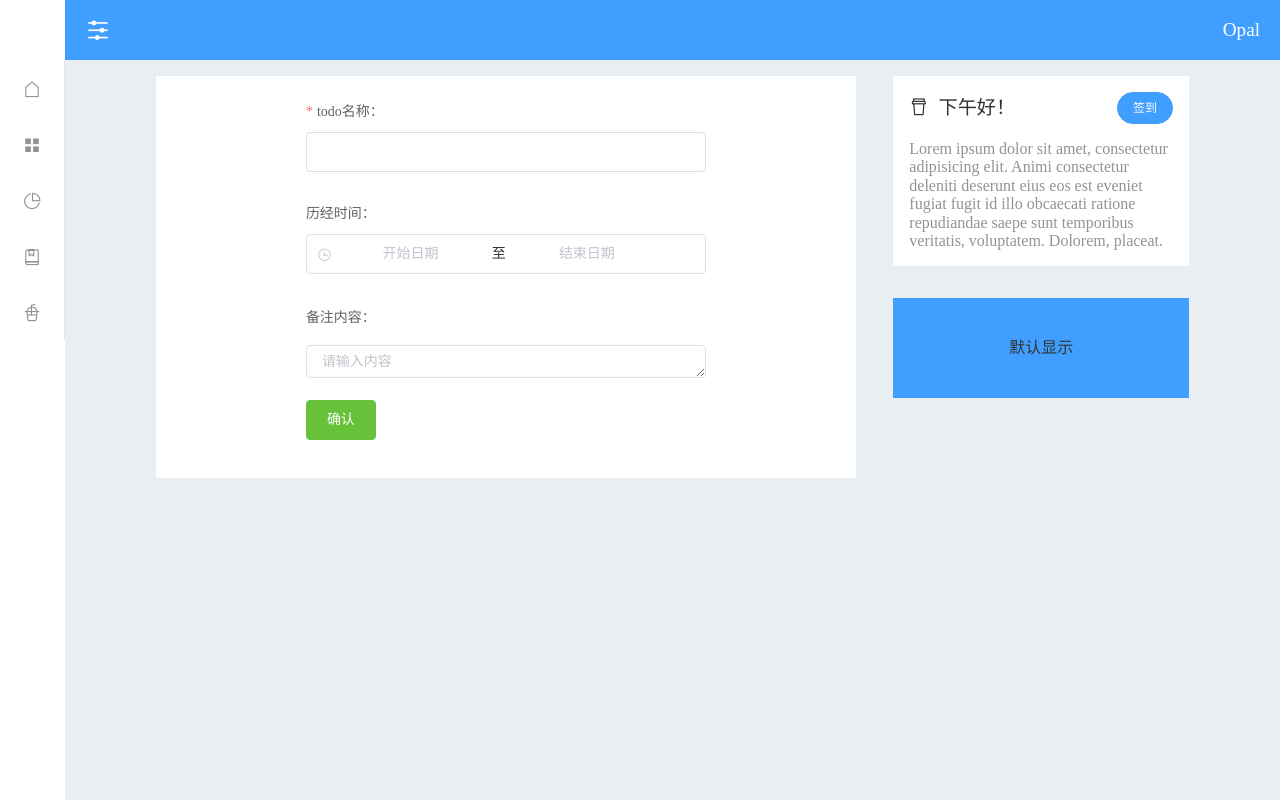
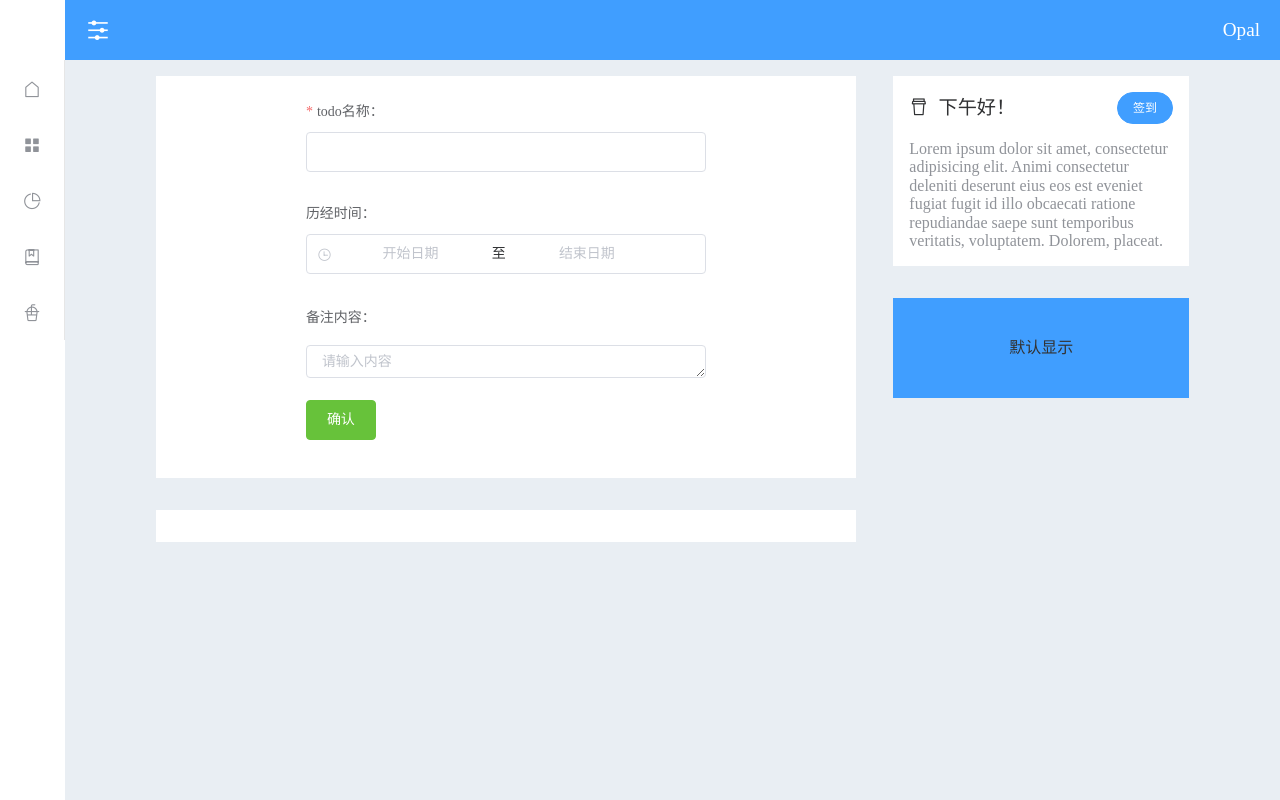
Before and after one commit to starNGC2237/opal, a Vue app: page /home in a window 1280 px wide. Built offline with nearby package versions, Linux system fonts and the light colour scheme.

Commit message:
change home

```diff
--- a/package.json
+++ b/package.json
@@ -12,6 +12,7 @@
     "dayjs": "^1.10.7",
     "echarts": "^5.2.2",
     "element-ui": "^2.15.6",
+    "lodash": "^4.17.21",
     "normalize.css": "^8.0.1",
     "vue": "^2.6.11",
     "vue-router": "^3.5.3",
--- a/src/pages/home/components/List/AddList.vue
+++ b/src/pages/home/components/List/AddList.vue
@@ -91,6 +91,7 @@ export default {
   display: flex;
   padding: 1rem;
   justify-content: center;
+    background-color: white;
 }
 
 .form {
--- /dev/null
+++ b/src/pages/home/components/List/SignInRecordList.vue
@@ -0,0 +1,26 @@
+<template>
+  <div class="sign_in_record_list">
+      <p v-for="item in signInRecords1" :key="item.time">签到时间：{{item.time}}</p>
+  </div>
+</template>
+
+<script>
+import _ from 'lodash'
+
+export default {
+    name: 'signInRecordList',
+    created() {
+        this.signInRecords1 = _.cloneDeep(this.$store.state.signInRecords.signInRecords)
+        this.signInRecords1.forEach((obj) => {
+            obj.time = this.$dayjs(obj.time).format('YYYY-MM-DD HH:mm:ss')
+        })
+    }
+}
+</script>
+
+<style scoped>
+.sign_in_record_list{
+    background-color: white;
+    padding:1rem;
+}
+</style>
--- a/src/pages/home/index.vue
+++ b/src/pages/home/index.vue
@@ -11,6 +11,7 @@
     <el-row class="container">
       <el-col :xs="21" :sm="21" :md="21" :lg="15" :xl="16" class="list">
         <AddList></AddList>
+        <SignInRecordList></SignInRecordList>
       </el-col>
       <el-col class="hidden-md-and-down sidebar" :lg="6" :xl="6">
         <SignIn></SignIn>
@@ -24,21 +25,21 @@
 import SignIn from '@/pages/home/components/sidebar/SignIn'
 import AD from '@/pages/home/components/sidebar/AD'
 import AddList from '@/pages/home/components/List/AddList'
+import SignInRecordList from '@/pages/home/components/List/SignInRecordList'
 
 export default {
     name: 'Home',
     components: {
         SignIn,
         AD,
-        AddList
+        AddList,
+        SignInRecordList
     },
     data() {
         return {}
     },
     computed: {},
-    methods: {},
-    mounted() {
-    }
+    methods: {}
 }
 </script>
 
@@ -55,10 +56,12 @@ export default {
 }
 
 .list {
-  background-color: white;
   max-width: 700px;
 }
 
+.list div:not(:last-child){
+    margin-bottom: 2rem;
+}
 .sidebar {
   display: flex;
   flex-direction: column;
--- a/src/store/SignInRecords/index.js
+++ b/src/store/SignInRecords/index.js
@@ -13,7 +13,7 @@ const signInRecords = {
     },
     mutations: {
         SIGNIN: function(state, value) {
-            state.signInRecords.push({ time: value.toString() })
+            state.signInRecords.push({ time: value })
             window.localStorage.setItem('signInRecords', JSON.stringify(state.signInRecords))
         }
     },
```
Also changed, not shown: src/pages/home/components/List/signInRecordList.vue (deleted, +0 -15 lines).
